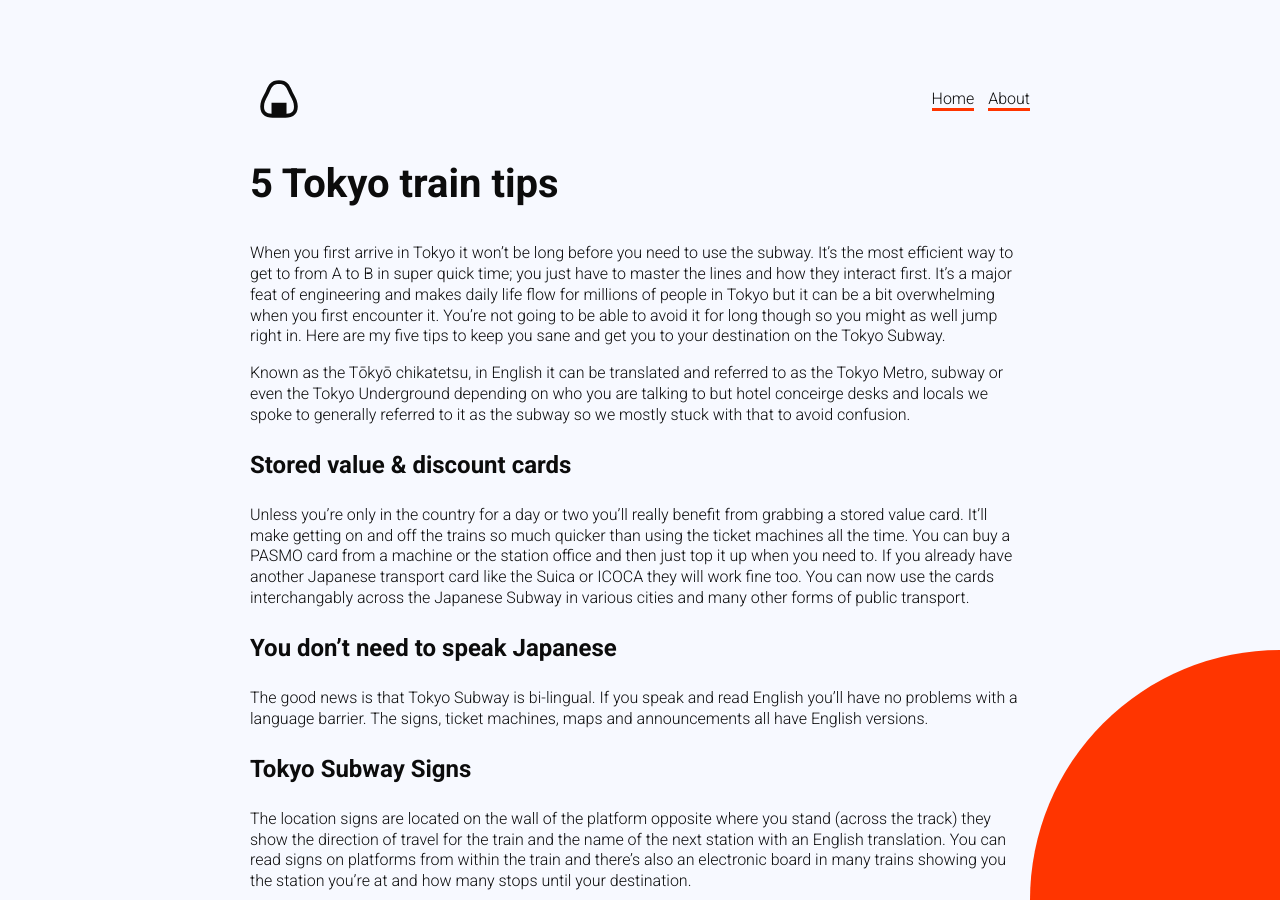
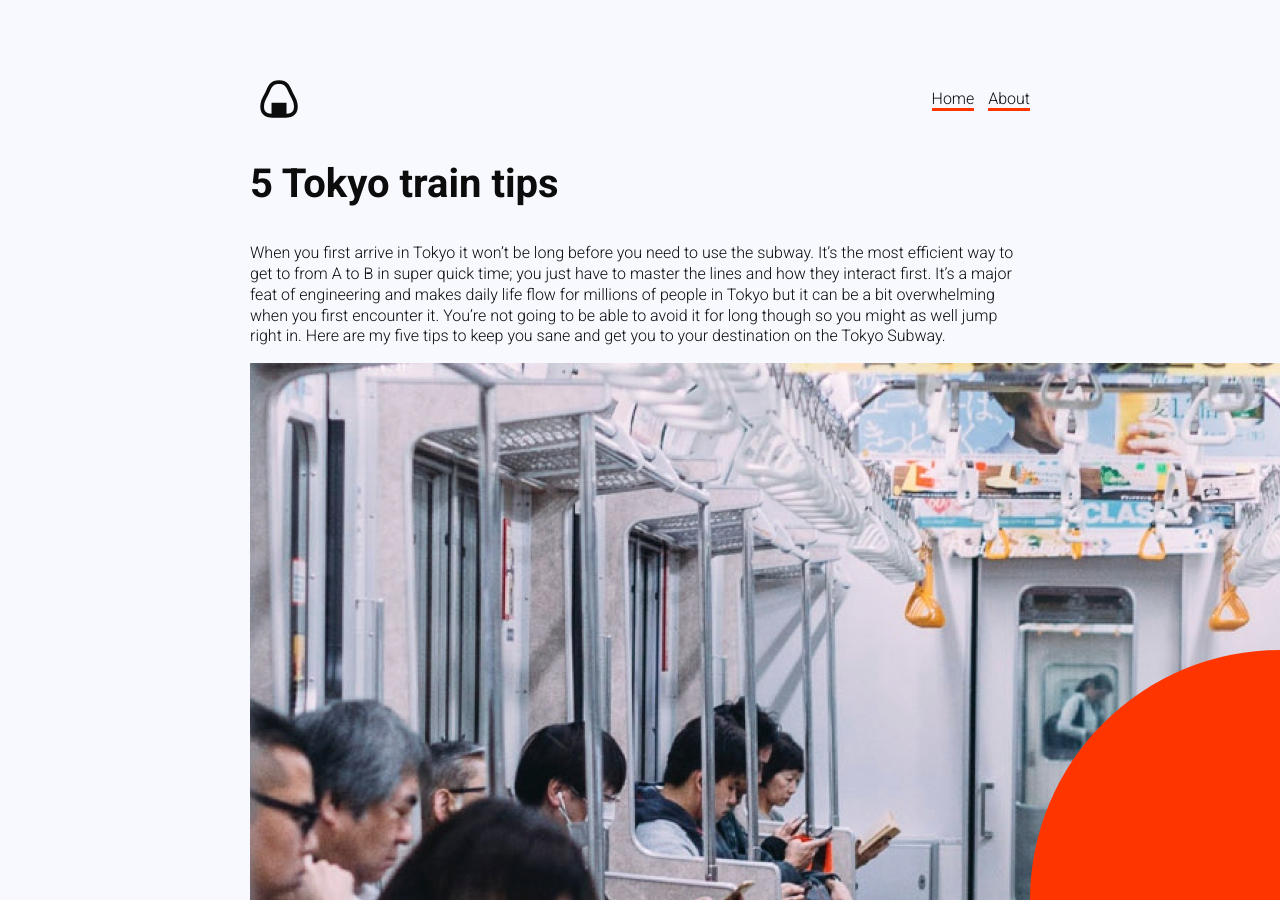
Before and after one commit to Lexis/anightinjapan, a Jekyll site: the page built from _posts/2020-04-02-tokyoraintips.markdown, in a window 1280 px wide and 900 px high. Built offline with Jekyll 4.4.1, drawn with Linux system fonts in a browser that asks for light colours.

Commit message:
Updated Tokyoraintips

```diff
--- a/_posts/2020-04-02-tokyoraintips.markdown
+++ b/_posts/2020-04-02-tokyoraintips.markdown
@@ -6,6 +6,8 @@ excerpt: Here are my 5 tips to keep you sane and get you to your destination on
 ---
 
 When you first arrive in Tokyo it won’t be long before you need to use the subway.  It’s the most efficient way to get to from A to B in super quick time; you just have to master the lines and how they interact first. It’s a major feat of engineering and makes daily life flow for millions of people in Tokyo but it can be a bit overwhelming when you first encounter it.  You’re not going to be able to avoid it for long though so you might as well jump right in.  Here are my five tips to keep you sane and get you to your destination on the Tokyo Subway.
+
+![On the subway](/uploads/blog-3a.jpg)
 
 Known as the Tōkyō chikatetsu, in English it can be translated and referred to as the Tokyo Metro, subway or even the Tokyo Underground depending on who you are talking to but hotel conceirge desks and locals we spoke to generally referred to it as the subway so we mostly stuck with that to avoid confusion.
 
```
